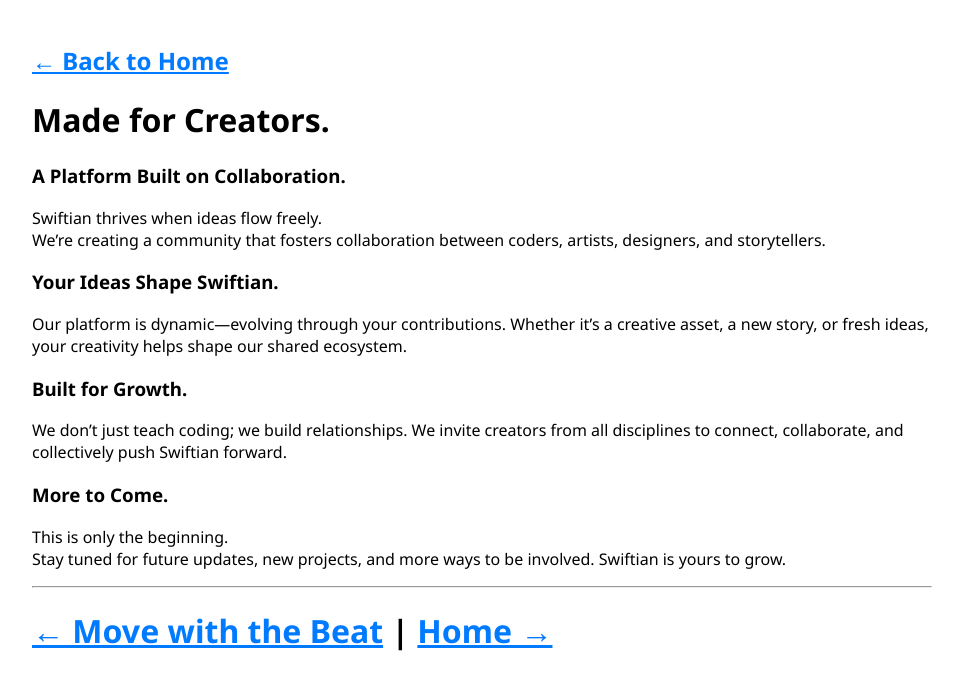
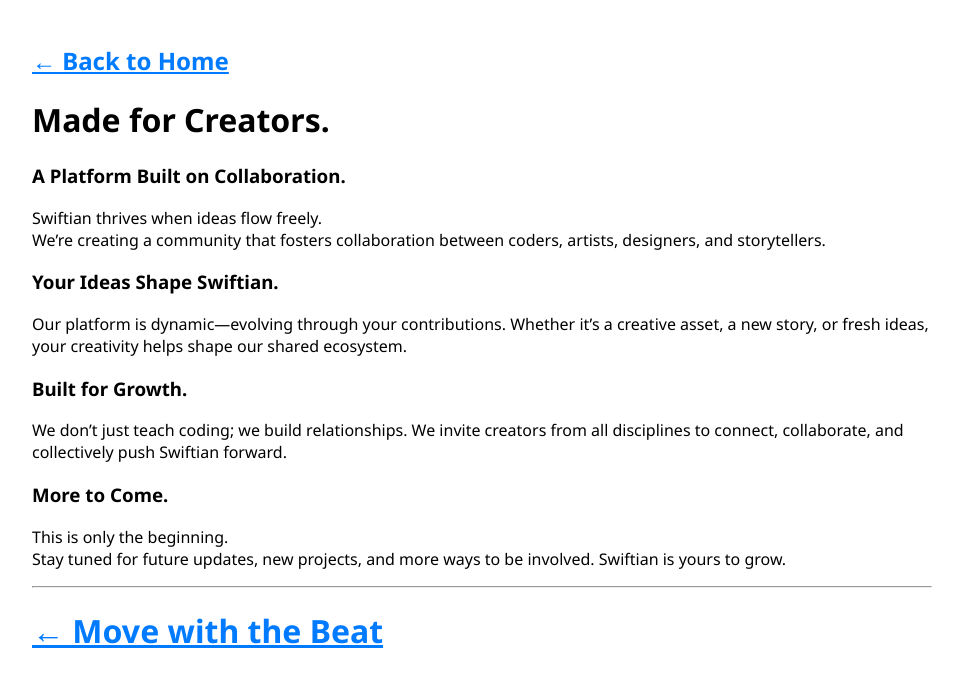
Before and after one commit to ThinkSwift/Swiftian, a Jekyll site: the page built from creators/index.md, in a window 1280 px wide. Shown: the top 690 px of the page, without its empty margins (158-1116 px from the left). Built offline with Jekyll 4.4.1, drawn with Linux system fonts in a browser that asks for light colours.

Commit message:
Update index.md

```diff
--- a/creators/index.md
+++ b/creators/index.md
@@ -26,4 +26,4 @@ Stay tuned for future updates, new projects, and more ways to be involved. Swift
 
 ---
 
-# [← Move with the Beat](/groove/) | [Home →](/)
+# [← Move with the Beat](/groove/)
```
